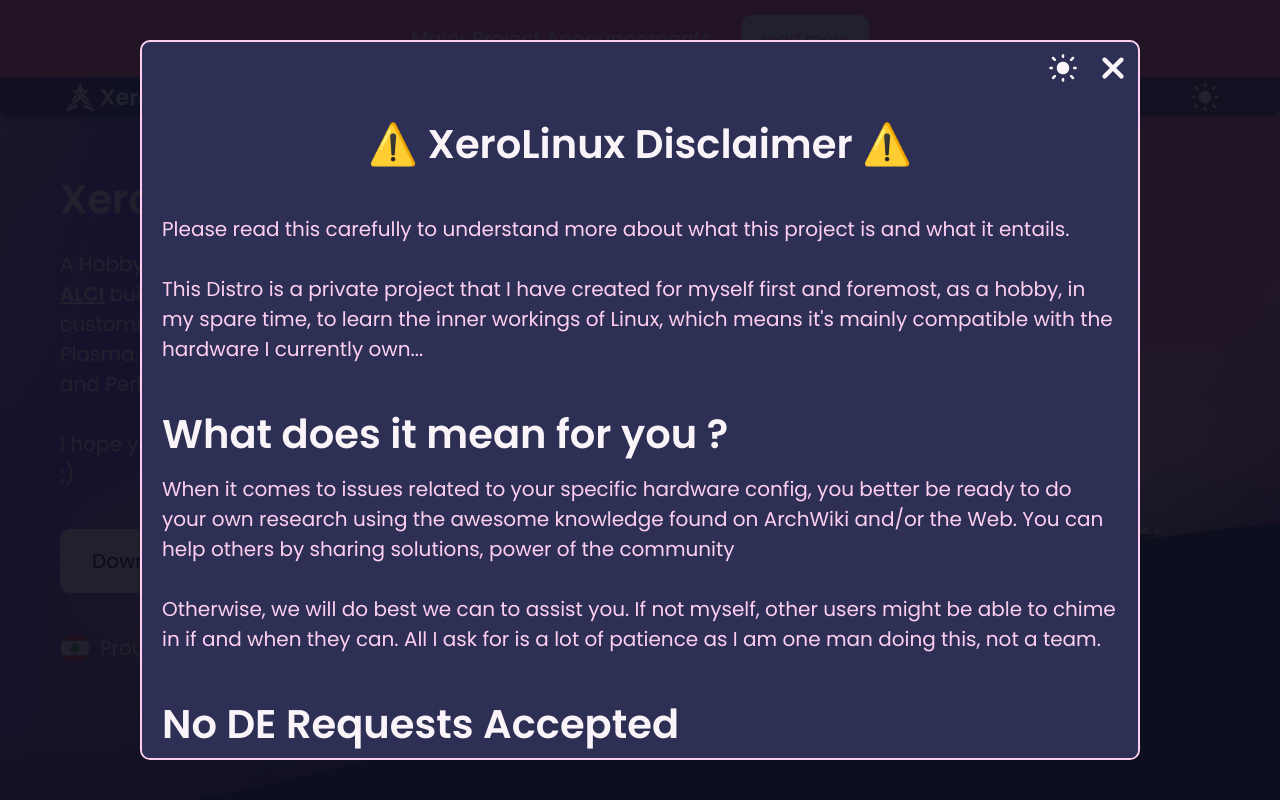
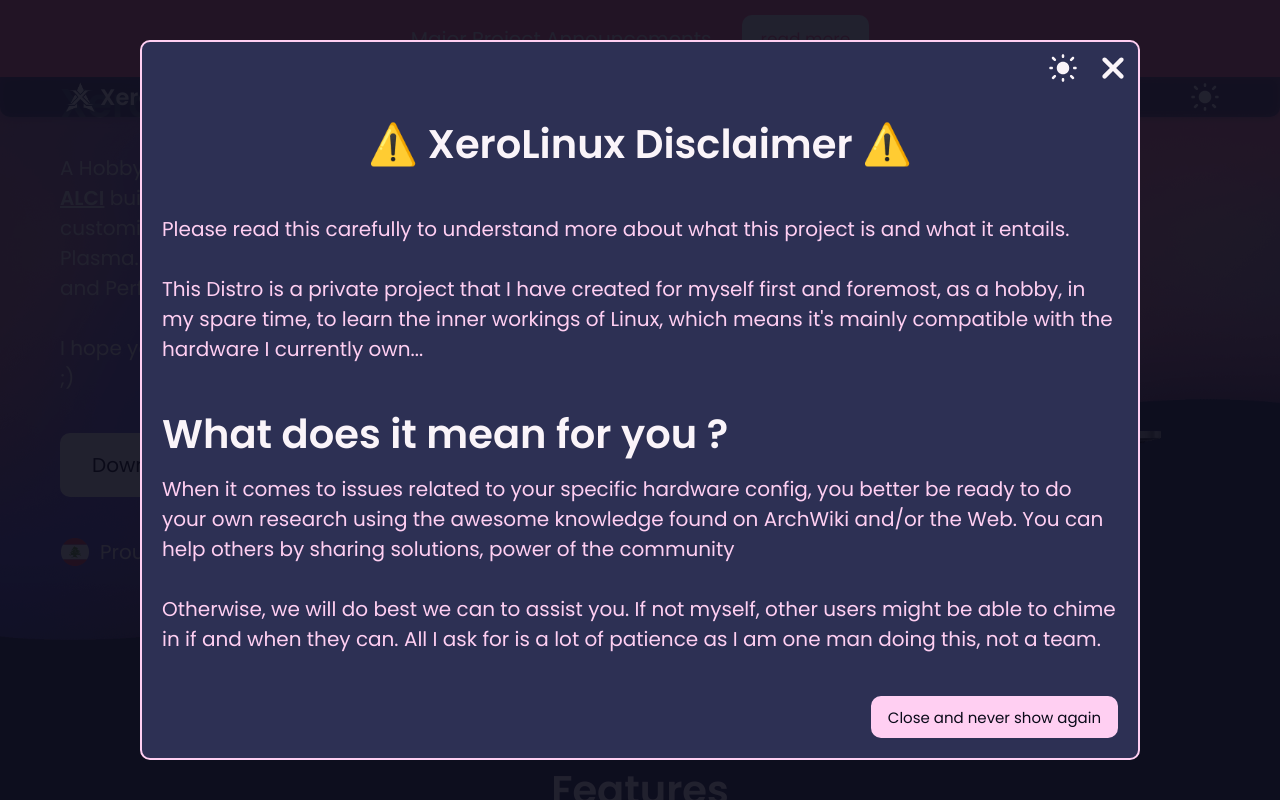
Before and after one commit to MAHcodes/xerolinux.xyz, a React (Create React App) app: page / in a window 1280 px wide. Shown: the top 800 px of the page. Built offline with nearby package versions, Linux system fonts and the light colour scheme.

Commit message:
popup improvements

```diff
--- a/src/components/Hero.js
+++ b/src/components/Hero.js
@@ -2,7 +2,7 @@
 import laptop from "../assets/images/laptop.png";
 import Button from "./Button";
 import leb from "../assets/images/leb.svg";
-import { useEffect, useState } from "react";
+import { useLayoutEffect, useState } from "react";
 import bg from "../assets/images/herobg.png";
 import Buttons from "./Buttons";
 import { useContext } from "react";
@@ -12,13 +12,16 @@
   const { setPopUp } = useContext(PopUpContext);
   const [height, setHeight] = useState(0);
 
-  useEffect(() => {
+  useLayoutEffect(() => {
     const updateHeight = () => {
       setHeight(hdr.current.clientHeight);
+      setTimeout(() => {
+        setHeight(hdr.current.clientHeight);
+      }, 100);
     };
-    updateHeight();
 
     window.addEventListener("resize", updateHeight);
+    window.addEventListener("load", updateHeight);
     return () => window.removeEventListener("resize", updateHeight);
   }, [hdr]);
 
--- a/src/components/PopUp.js
+++ b/src/components/PopUp.js
@@ -107,8 +107,7 @@
   background-color: rgb(var(--bg));
   width: 85%;
   max-width: 1000px;
-  height: fit-content;
-  max-height: 90%;
+  height: 90%;
   inset: 0;
   margin: auto;
   z-index: 10000;
```
